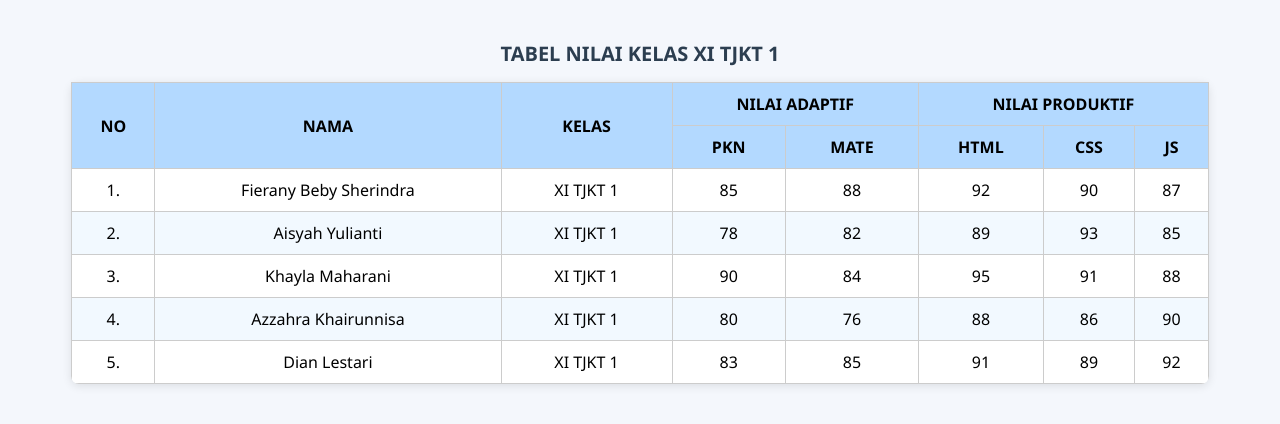
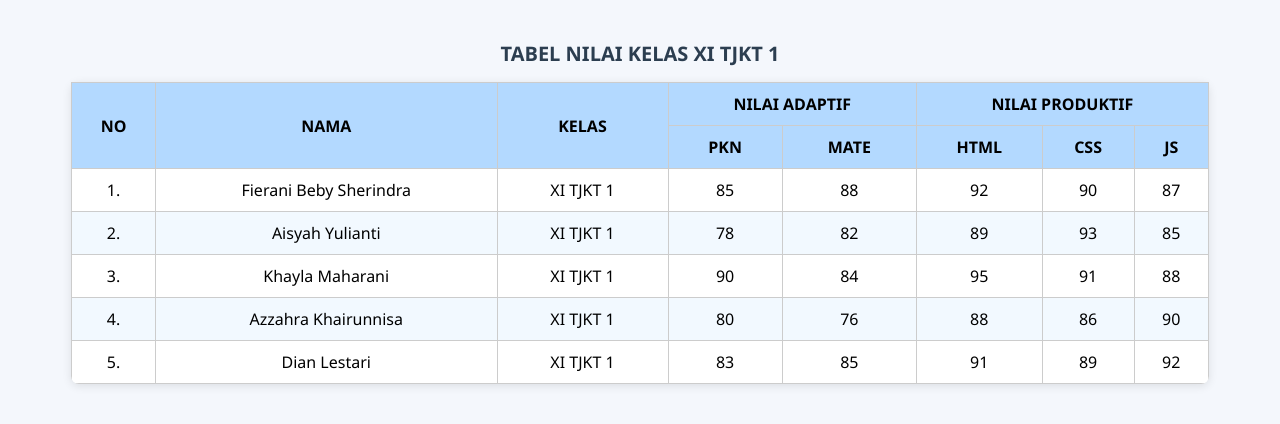
Before and after one commit to fieranibebysherindra/fieranibebysherindra.github.com, a plain HTML site: page index.html in a window 1280 px wide. Drawn offline with Linux system fonts and the light colour scheme.

Commit message:
Update index.html

```diff
--- a/index.html
+++ b/index.html
@@ -64,7 +64,7 @@
         </tr>
         <tr>
             <td>1.</td>
-            <td>Fierany Beby Sherindra</td>
+            <td>Fierani Beby Sherindra</td>
             <td>XI TJKT 1</td>
             <td>85</td>
             <td>88</td>
```
